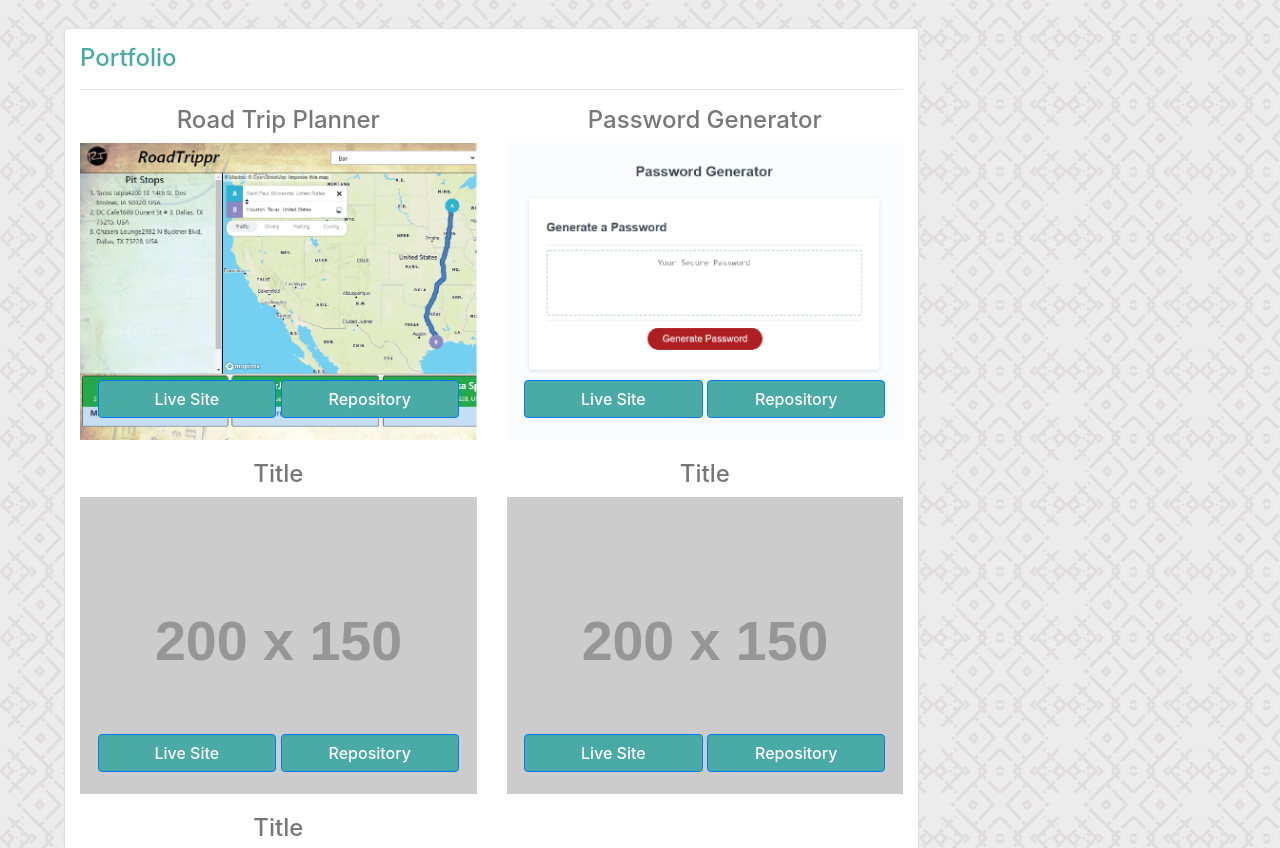
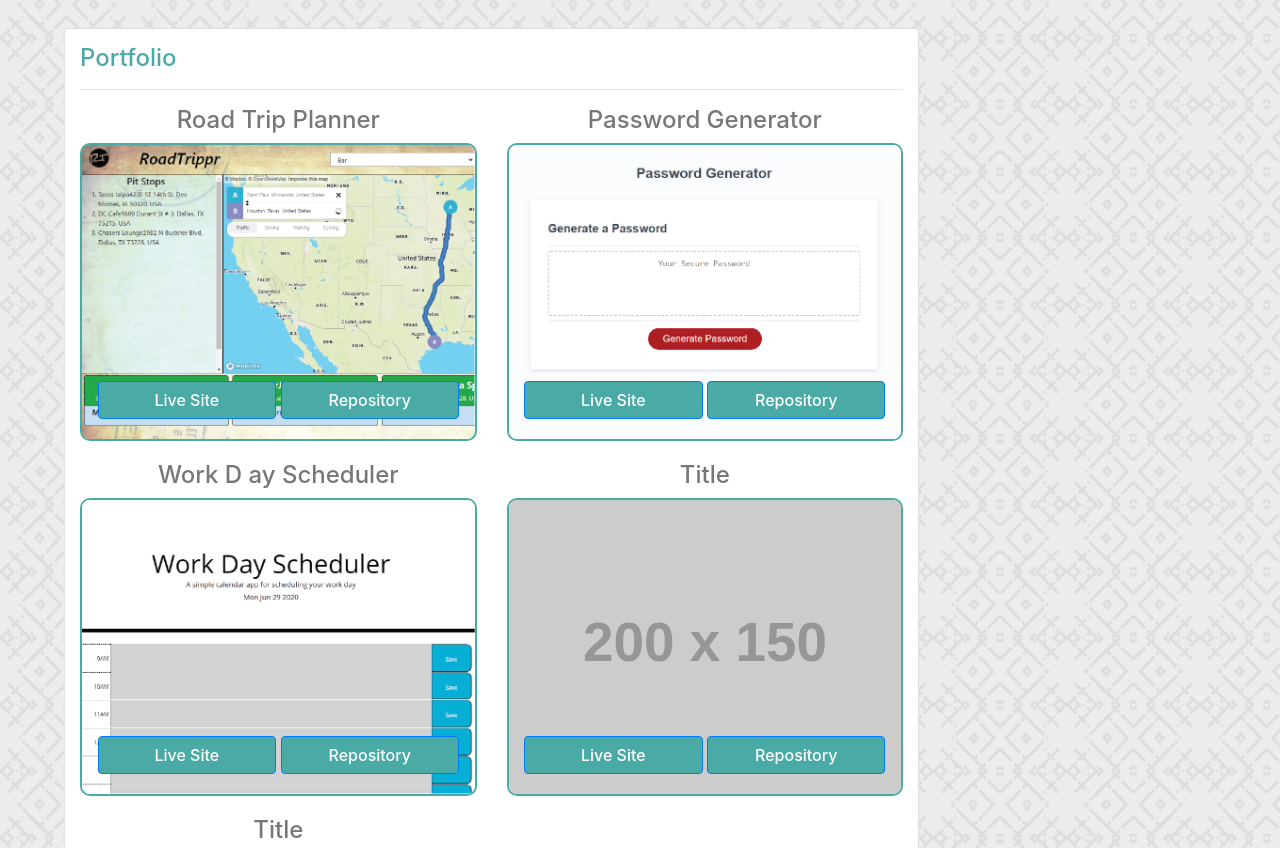
Before and after one commit to NathanSzu/ResponsivePortfolio, a plain HTML site: page portfolio.html in a window 1280 px wide. Shown: the part 62-910 px from the top of the page. Drawn offline with nearby package versions, Linux system fonts and the light colour scheme; placeholder pictures from the web are drawn by us.

Commit message:
Project added

```diff
--- a/portfolio.html
+++ b/portfolio.html
@@ -27,9 +27,10 @@
                     <h4 class="card-title h">Portfolio</h4>
                     <hr>
                     <div class="row">
+                        <!-- Road Trip Planner -->
                         <div class="col-md-6 portfolio">
                             <h2 class="p portfolio-title">Road Trip Planner</h2>
-                            <img class="img-fluid" width="100%" src="Assets/RoadTrippr.png" alt="Road Trip Planner">
+                            <img class="img-fluid img-border" width="100%" src="Assets/RoadTrippr.png" alt="Road Trip Planner">
                             <div class="overlay">
                                 <a href="https://nathanszu.github.io/RoadTrippr/" target="_blank">
                                     <button type="button" class="repo-btn btn btn-primary">Live Site</button>
@@ -40,9 +41,10 @@
                             </div>
                         </div>
 
+                        <!-- Password Generator -->
                         <div class="col-md-6 portfolio">
                             <h2 class="p portfolio-title">Password Generator</h2>
-                            <img class="img-fluid" width="100%" src="Assets/Passgen.jpg" alt="Password Generator">
+                            <img class="img-fluid img-border" width="100%" src="Assets/Passgen.jpg" alt="Password Generator">
 
                             <div class="overlay">
                                 <a href="https://nathanszu.github.io/PasswordGenerator/" target="_blank">
@@ -54,9 +56,23 @@
                             </div>
                         </div>
 
+                        <!-- Daily Planner -->
+                        <div class="col-md-6 portfolio">
+                            <h2 class="p portfolio-title">Work D    ay Scheduler</h2>
+                            <img class="img-fluid img-border" width="100%" src="Assets/Workday Planner-01.png" alt="placeholder">
+                            <div class="overlay">
+                                <a href="https://nathanszu.github.io/WorkdayScheduler/" target="_blank">
+                                    <button type="button" class="repo-btn btn btn-primary">Live Site</button>
+                                </a>
+                                <a href="https://github.com/NathanSzu/WorkdayScheduler" target="_blank">
+                                    <button type="button" class="repo-btn btn btn-primary">Repository</button>
+                                </a>
+                            </div>
+                        </div>
+
                         <div class="col-md-6 portfolio">
                             <h2 class="p portfolio-title">Title</h2>
-                            <img class="img-fluid" width="100%" src="http://placehold.it/200x150" alt="placeholder">
+                            <img class="img-fluid img-border" width="100%" src="http://placehold.it/200x150" alt="placeholder">
                             <div class="overlay">
                                 <a href="#" target="_blank">
                                     <button type="button" class="repo-btn btn btn-primary">Live Site</button>
@@ -69,20 +85,7 @@
 
                         <div class="col-md-6 portfolio">
                             <h2 class="p portfolio-title">Title</h2>
-                            <img class="img-fluid" width="100%" src="http://placehold.it/200x150" alt="placeholder">
-                            <div class="overlay">
-                                <a href="#" target="_blank">
-                                    <button type="button" class="repo-btn btn btn-primary">Live Site</button>
-                                </a>
-                                <a href="#" target="_blank">
-                                    <button type="button" class="repo-btn btn btn-primary">Repository</button>
-                                </a>
-                            </div>
-                        </div>
-
-                        <div class="col-md-6 portfolio">
-                            <h2 class="p portfolio-title">Title</h2>
-                            <img class="img-fluid" width="100%" src="http://placehold.it/200x150" alt="placeholder">
+                            <img class="img-fluid img-border" width="100%" src="http://placehold.it/200x150" alt="placeholder">
                             <div class="overlay">
                                 <a href="#" target="_blank">
                                     <button type="button" class="repo-btn btn btn-primary">Live Site</button>
--- a/style.css
+++ b/style.css
@@ -160,9 +160,16 @@ nav {
     text-align: center;
 }
 
-.portfolio-title{
+.portfolio-title {
     font-size: 24px;
     text-align: center;
+}
+
+.img-border {
+    border: #4aaaa5;
+    border-style: solid;
+    border-radius: 10px;
+    border-width: 2px;
 }
 
 /* Contact. */
```
Also changed, not shown: Assets/Workday Planner-01.png (added).
